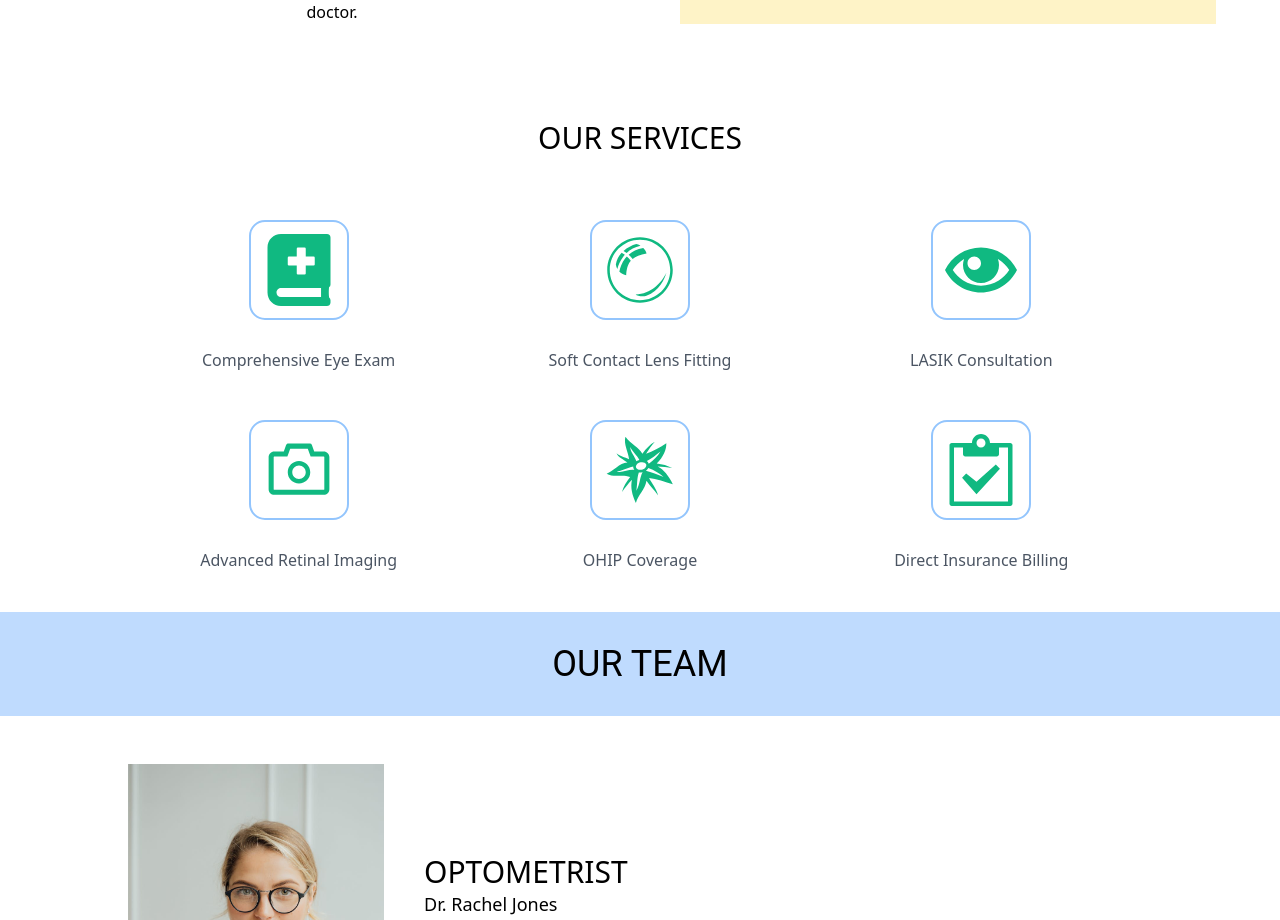
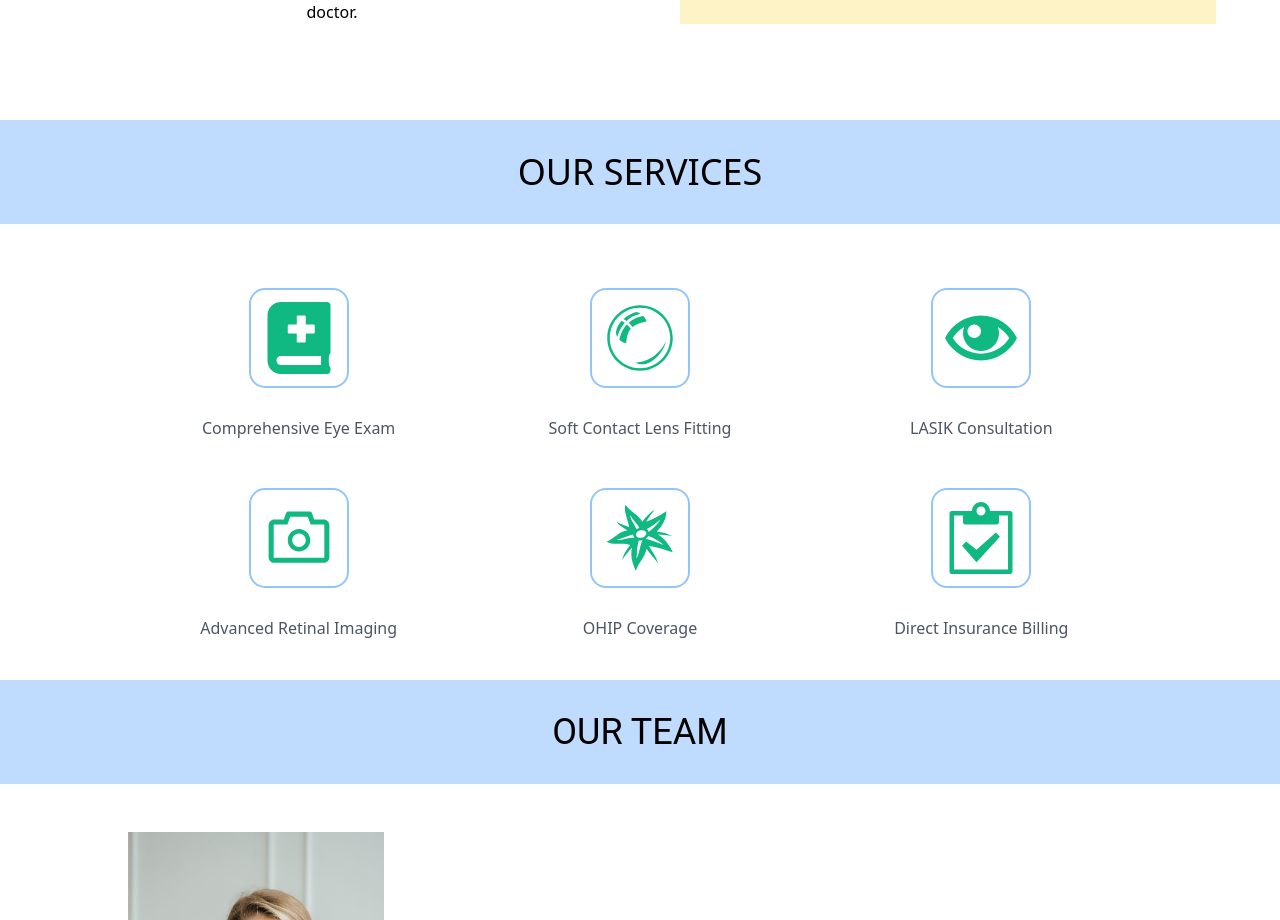
Before and after one commit to richardchyan/mock-website, a React (Create React App) app: page / in a window 1280 px wide. Shown: the part 1184-2104 px from the top of the page. Built offline with nearby package versions, Linux system fonts and the light colour scheme.

Commit message:
nav scroll margin fixed, smooth scroll added

```diff
--- a/package.json
+++ b/package.json
@@ -11,7 +11,6 @@
     "react-dom": "^17.0.2",
     "react-icons": "^4.2.0",
     "react-scripts": "4.0.3",
-    "react-scroll": "^1.8.3",
     "web-vitals": "^1.1.2"
   },
   "scripts": {
--- a/src/About.js
+++ b/src/About.js
@@ -25,7 +25,7 @@ const About = () => {
       </div>
       <div id="services">
          {/* services */}
-         <h2 className="text-3xl uppercase">Our Services</h2>
+         <h2 className="text-4xl uppercase bg-blue-200 py-8">Our Services</h2>
          <div className="grid grid-cols-1 md:grid-cols-2 lg:grid-cols-3 w-80w m-auto mt-10">
             <div className="flex flex-col p-6">
                <span className="text-7xl text-green-500 border-2 border-blue-300 rounded-2xl m-auto p-3 mb-7">
--- a/src/Navbar.js
+++ b/src/Navbar.js
@@ -8,7 +8,7 @@ const Navbar = () => {
    const changeBackground = () => {
 
       console.log(window.scrollY);
-      if(window.scrollY >= 110 ) {
+      if(window.scrollY >= 120 ) {
          setNavbar(true);
       } else {
          setNavbar(false);
@@ -24,28 +24,20 @@ const Navbar = () => {
    return (
 
       <div>
-         <nav className={navbar ? 'bg-gray-800 flex justify-evenly items-center fixed w-full p-6' : "bg-transparent flex justify-evenly items-center fixed w-full p-6"}>
+         <nav className={navbar ? 'bg-gray-700 flex justify-evenly items-center fixed w-full p-6' : "bg-transparent flex justify-evenly items-center fixed w-full p-6"}>
             <div className="text-7xl text-white">Logo here</div>
             <ul className="flex flex-row justify-between">
                <li className="cursor-pointer uppercase text-xl text-white px-4">
-                  <Link activeClass="active" to="about" spy={true} smooth={true} duration={700}>
-                     About
-                  </Link>
+                  <a href="#about">About</a>
                </li>
                <li className="cursor-pointer uppercase text-xl text-white px-4">
-                  <Link activeClass="active" to="services" spy={true} smooth={true} duration={700}>
-                     Services
-                  </Link>
+                  <a href="#services">Services</a>
                </li>
                <li className="cursor-pointer uppercase text-xl text-white px-4">
-                  <Link activeClass="active" to="team" spy={true} smooth={true} duration={700}>
-                     Team
-                  </Link>
+                  <a href="#team">Team</a>
                </li>
                <li className="cursor-pointer uppercase text-xl text-white px-4">
-                  <Link activeClass="active" to="contact" spy={true} smooth={true} duration={700}>
-                     Contact
-                  </Link>
+                  <a href="#contact">Contact</a>
                </li>
             </ul>
          </nav>
--- a/src/Team.js
+++ b/src/Team.js
@@ -9,7 +9,7 @@ const Team = () => {
 
    return (
       <div>
-         <h2 id="team" className="uppercase text-4xl font-roboto mt-10 md:mt-4 bg-blue-200 py-8">Our Team</h2>
+         <h2 id="team" className="scroll-m-t uppercase text-4xl font-roboto mt-10 md:mt-4 bg-blue-200 py-8">Our Team</h2>
          <div className="w-80w m-auto mt-8 md:mt-10">
             {/* single portrait div */}
             {/* portrait 1 */}
--- a/src/index.css
+++ b/src/index.css
@@ -4,3 +4,11 @@
 
 @import url('https://fonts.googleapis.com/css2?family=Roboto:wght@100;300;400;500&display=swap');
 @import url('https://fonts.googleapis.com/css2?family=ABeeZee&display=swap');
+
+:root {
+   scroll-behavior: smooth;
+}
+
+#about, #services, #team, #contact {
+   scroll-margin-top: 120px;
+}
```
Also changed, not shown: 1 other file (tests, documents, lock files or other folders).
